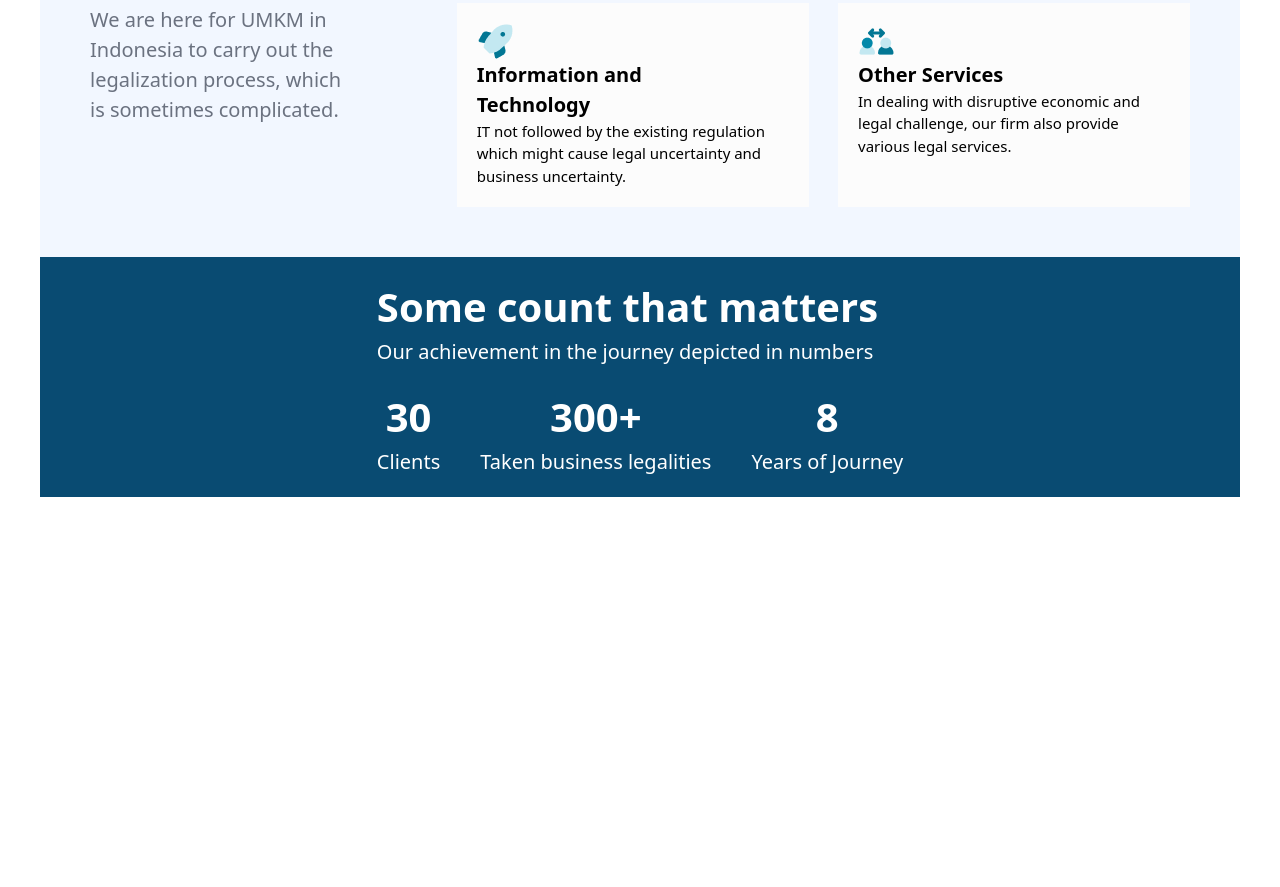
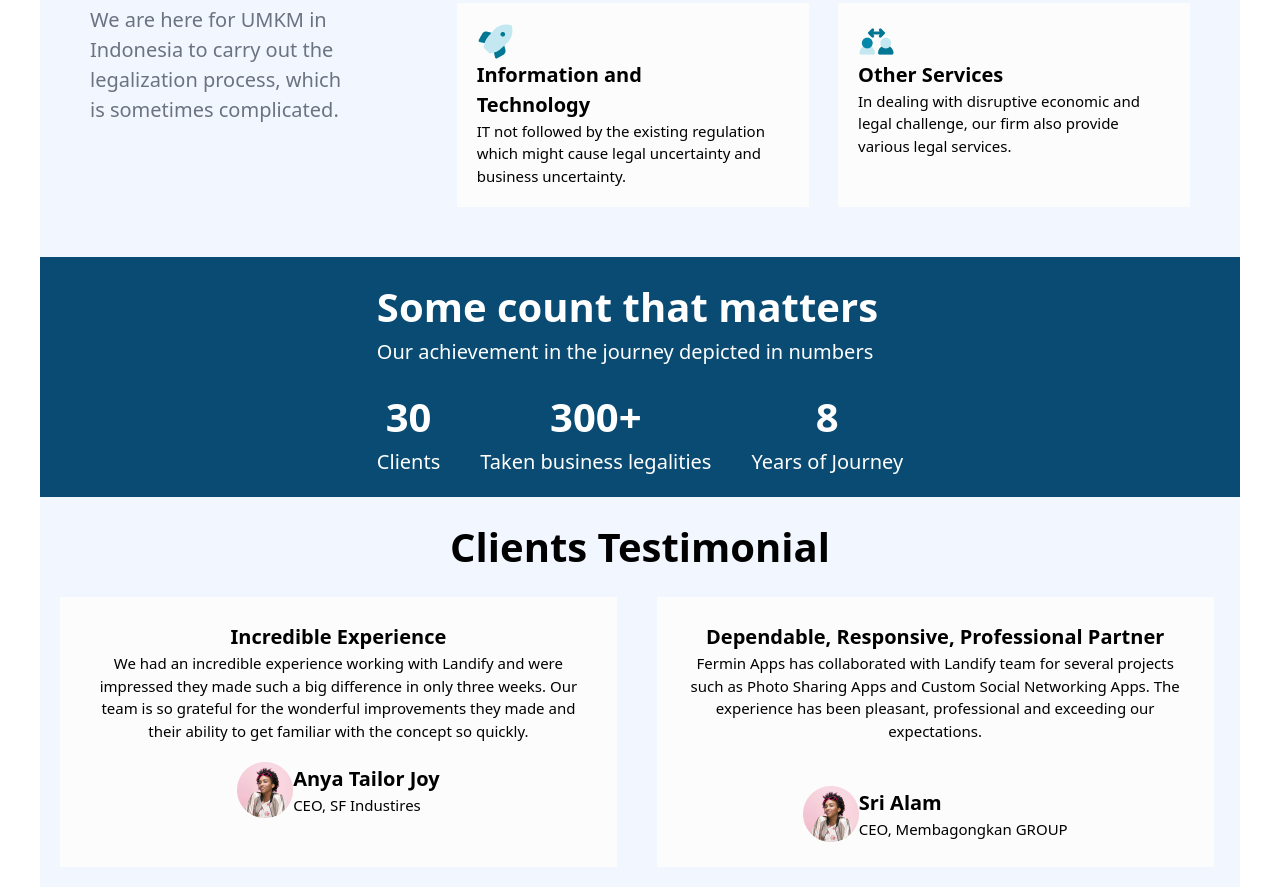
Before and after one commit to aqdodovirshod/HW2_git, a website: page src/index.html in a window 1280 px wide. Shown: the part 1442-2329 px from the top of the page. Before the commit the page ends 1939 px from the top, so only its background shows below. Drawn offline with Linux system fonts and the light colour scheme.

Commit message:
Add Section 4

```diff
--- a/src/index.html
+++ b/src/index.html
@@ -132,6 +132,46 @@
             </div>
         </section>
 
+        <section class="bg-[#F2F7FF] max-w-[1200px] m-auto p-[20px] flex justify-center items-center md:flex-row sm:flex-col">
+            <div class="">
+                <h1 class="text-[40px] font-bold text-center">Clients Testimonial</h1>
+
+                <div class="flex gap-[40px] mt-[20px] md:flex-row sm:flex-col">
+                    <div class="p-[25px] md:w-[48%] sm:w-full bg-[#FCFCFC]">
+                        <h2 class="text-[20px] font-bold text-center">Incredible Experience</h2>
+                        <p class="text-[15px] text-center">We had an incredible experience working with Landify and were impressed they made such a big difference in only three
+                        weeks. Our team is so grateful for the wonderful improvements they made and their ability to get familiar with the
+                        concept so quickly.
+                        </p>
+                        <div class="flex items-center mt-[20px] justify-center">
+                            <img src="./images/Photo.png" alt="">
+                            <div>
+                                <h2 class="text-[20px] font-bold">Anya Tailor Joy</h2>
+                                <p class="text-[15px]">CEO, SF Industires</p>
+                            </div>
+
+                        </div>
+                    </div>
+
+                    <div class="p-[25px] md:w-[48%] sm:w-full bg-[#FCFCFC]">
+                        <h2 class="text-[20px] font-bold text-center">Dependable, Responsive, Professional Partner</h2>
+                        <p class="text-[15px] text-center">Fermin Apps has collaborated with Landify team for several projects such as Photo Sharing Apps and Custom Social
+                        Networking Apps. The experience has been pleasant, professional and exceeding our expectations.
+                        </p>
+                        <br>
+                        <div class="flex items-center mt-[20px] justify-center">
+                            <img src="./images/Photo.png" alt="">
+                            <div>
+                                <h2 class="text-[20px] font-bold">Sri Alam</h2>
+                                <p class="text-[15px]">CEO, Membagongkan GROUP</p>
+                            </div>
+
+                        </div>
+                    </div>
+                </div>
+            </div>
+        </section>
+
 
 
 
```
Also changed, not shown: src/images/Photo.png (added), src/output.css.
